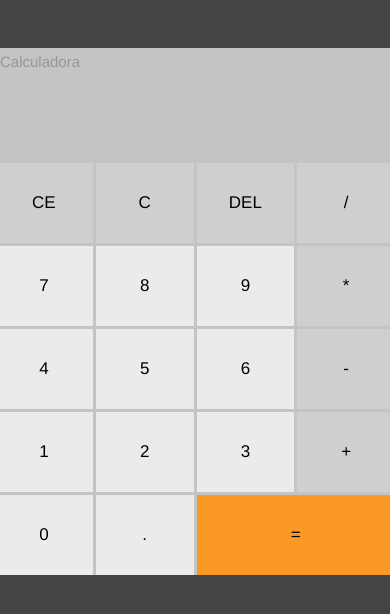
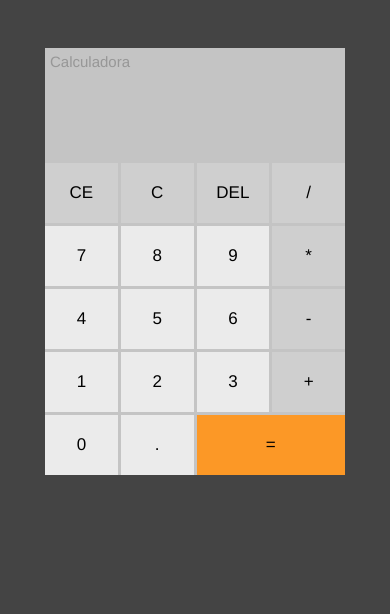
Before and after one commit to JoaoMiano/calculadora, a plain HTML site: page index.html in a window 390 px wide. Drawn offline with Linux system fonts and the light colour scheme.

Commit message:
adding responsiveness to CSS

```diff
--- a/assets/style.css
+++ b/assets/style.css
@@ -81,3 +81,13 @@ body{
 #area-buttons #equal:hover{
     background-color:#db7602;
 }
+
+@media(max-width: 450px){
+    #calc{
+        width: 300px;
+    }
+
+    #area-buttons button{
+        height: 60px;
+    }
+}
```
